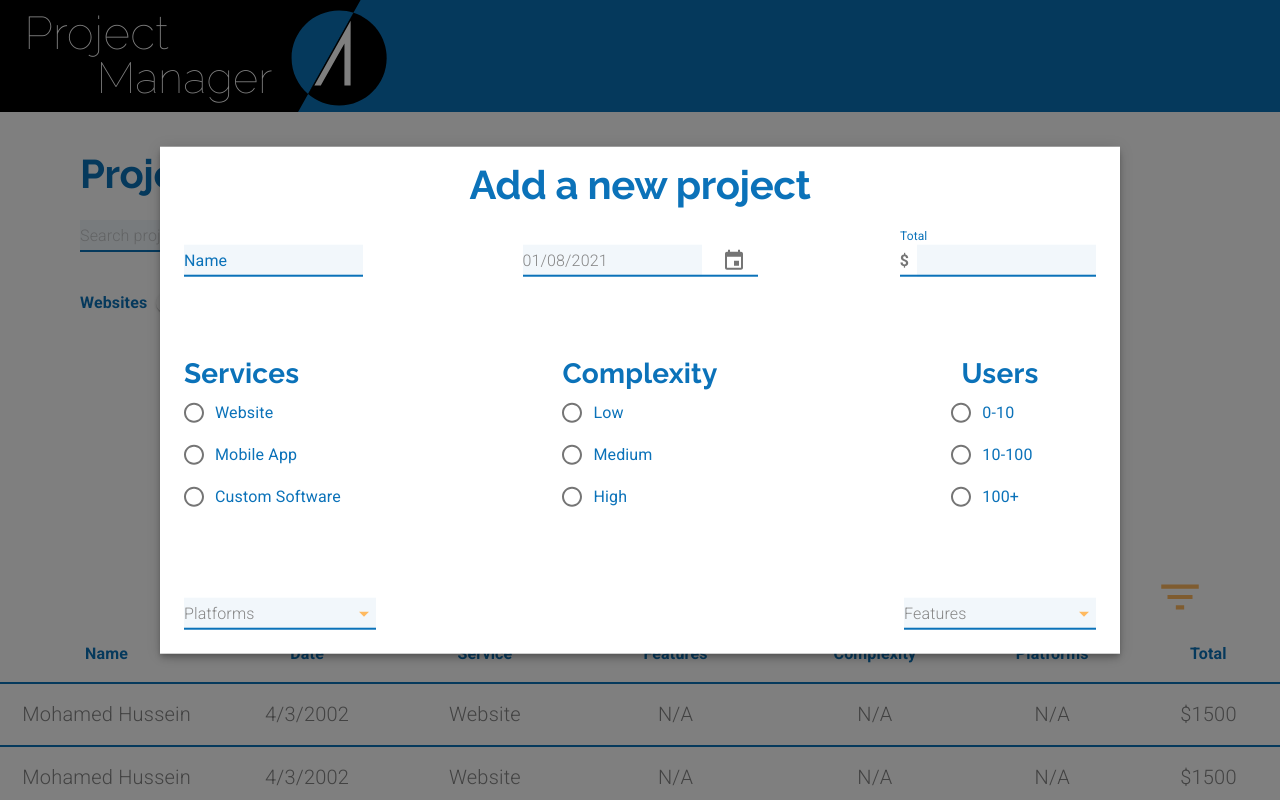
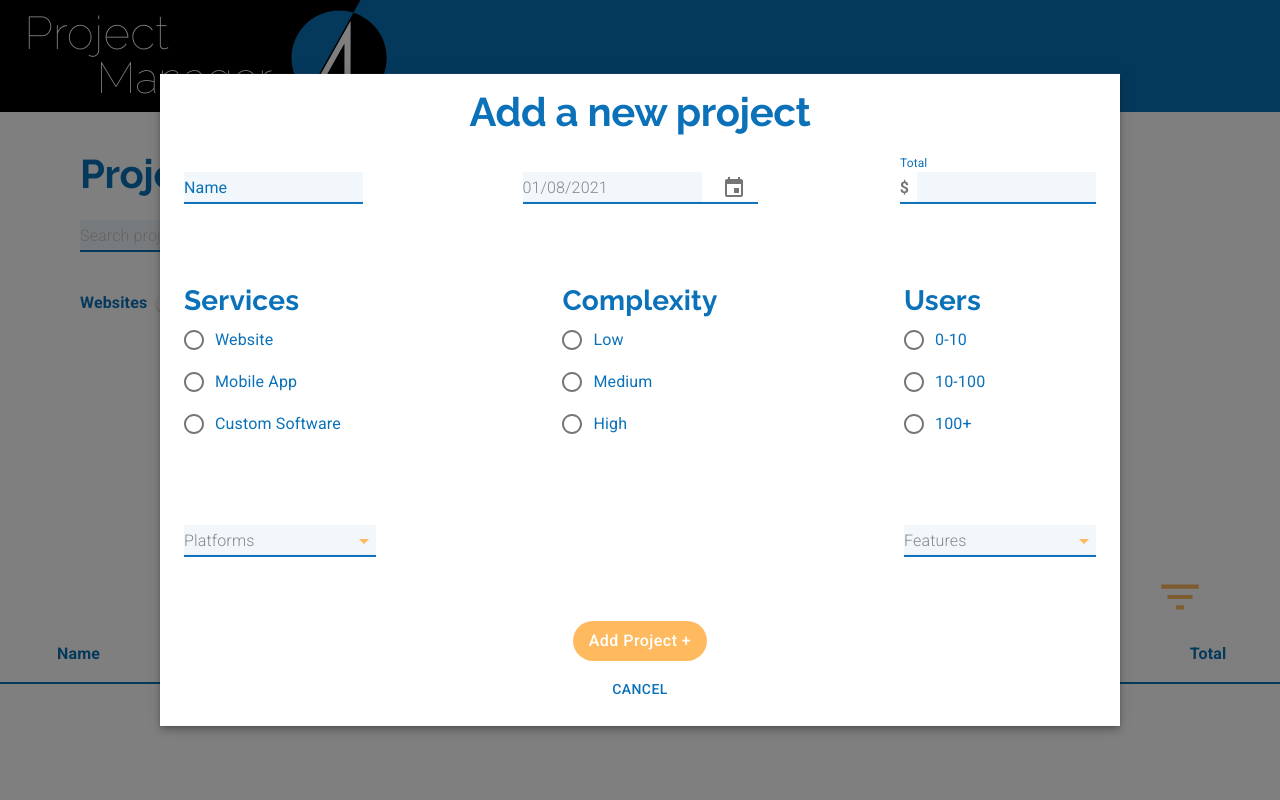
Before and after one commit to mohamed-Githu/arc-manager.react-material, a React (Create React App) app: page / in a window 1280 px wide. Both pictures are taken after a click on the icon 625 px from the left and 236 px from the top of the page. Shown: the top 800 px of the page. Built offline with nearby package versions, Linux system fonts and the light colour scheme.

Commit message:
Added the add-row function to add new project rows to the table

```diff
--- a/src/components/App.js
+++ b/src/components/App.js
@@ -19,8 +19,6 @@ import AddModal from "./ui/add-modal/add-modal.component";
 
 import theme from './ui/Theme';
 
-const createRow = (name, data, service, features, complexity, platforms, total) => ([name, data, service, features, complexity, platforms, total]);
-
 const App = () => {
   const [inputValue, setInputValue] = useState("");
 
@@ -32,11 +30,12 @@ const App = () => {
   const [modalOpen, setModalOpen] = useState(false);
   const handleModal = () => setModalOpen(!modalOpen);
 
-  const [rows, setRows] = useState([createRow("Mohamed Hussein", "4/3/2002", "Website", "N/A", "N/A", "N/A", "$1500"), createRow("Mohamed Hussein", "4/3/2002", "Website", "N/A", "N/A", "N/A", "$1500"), createRow("Custom Person", "4/3/2002", "Android", "E-commerce / Photo / Videos / Transfer Files / Push Notifications", "N/A", "N/A", "$1500"), createRow("Mohamed Hussein", "4/3/2002", "Website", "N/A", "N/A", "N/A", "$1500")]);
+  const [rows, setRows] = useState([]);
 
   const classes = useStyles();
 
   const handleInput = (e) => setInputValue(e.target.value);
+  const addRow = (newRow) => setRows([...rows, newRow]);
 
   return (
     <ThemeProvider theme={theme}>
@@ -89,7 +88,7 @@ const App = () => {
         </Grid>
       </Grid>
       <Footer />
-      <AddModal open={modalOpen} onClose={handleModal} />
+      <AddModal open={modalOpen} addRow={addRow} onClose={handleModal} />
     </ThemeProvider>
   );
 }
--- a/src/components/ui/Theme.js
+++ b/src/components/ui/Theme.js
@@ -20,7 +20,6 @@ const theme = createMuiTheme({
   },
   typography: {
     estimate: {
-      fontFamily: "Pacifico",
       fontSize: "1rem",
       color: "white",
       textTransform: "none",
@@ -150,9 +149,6 @@ const theme = createMuiTheme({
       },
     },
     MuiInput: {
-      label: {
-
-      },
       formControl: {
         marginTop: 16,
       },
--- a/src/components/ui/add-modal/add-modal.component.jsx
+++ b/src/components/ui/add-modal/add-modal.component.jsx
@@ -12,6 +12,7 @@ import {
   FormControlLabel,
   Select,
   MenuItem,
+  Button,
 } from "@material-ui/core";
 import { KeyboardDatePicker } from "@material-ui/pickers";
 
@@ -25,7 +26,7 @@ const featuresOptions = [
   "Push Notifications",
 ];
 
-const AddModal = (modalProps) => {
+const AddModal = ({ addRow, ...modalProps }) => {
   const classes = useStyles();
 
   const [date, handleDateChange] = useState(new Date());
@@ -44,15 +45,33 @@ const AddModal = (modalProps) => {
   const { name, total, service, complexity, users } = input;
   const handleChange = (e) =>
     setInput({ ...input, [e.target.id]: e.target.value });
+  const stringfyArray = (array) => {
+    return array.reduce((acc, item, i) => {
+      return i === 0 ? item : acc + " / " + item;
+    }, "");
+  };
+
+  const submitProject = () =>
+    addRow({
+      name,
+      date: date.toDateString(),
+      service,
+      features: stringfyArray(features),
+      complexity,
+      platforms: stringfyArray(platforms),
+      total,
+    });
 
   return (
     <Modal {...modalProps}>
       <Grid container className={classes.modal}>
+        <Grid item container direction="column">
           <Grid item>
             <Typography variant="h2" align="center" gutterBottom>
               Add a new project
             </Typography>
           </Grid>
+          <Grid item container>
             <Grid item container justify="space-between">
               <Grid item container direction="column" sm>
                 <Grid item>
@@ -102,7 +121,9 @@ const AddModal = (modalProps) => {
                       labelId="platforms"
                       id="platforms"
                       displayEmpty
-                  renderValue={platforms.length ? undefined : () => "Platforms"}
+                      renderValue={
+                        platforms.length ? undefined : () => "Platforms"
+                      }
                       multiple
                       value={platforms}
                       onChange={(e) => setPlatforms(e.target.value)}
@@ -179,12 +200,7 @@ const AddModal = (modalProps) => {
                   />
                 </Grid>
                 <Grid item>
-              <Grid
-                item
-                container
-                alignItems="center"
-                className={classes.radiosContainer}
-              >
+                  <Grid item container className={classes.radiosContainer}>
                     <Grid item>
                       <Typography variant="h4">Users</Typography>
                     </Grid>
@@ -223,7 +239,9 @@ const AddModal = (modalProps) => {
                         labelId="features"
                         id="features"
                         displayEmpty
-                    renderValue={features.length ? undefined : () => "Features"}
+                        renderValue={
+                          features.length ? undefined : () => "Features"
+                        }
                         multiple
                         value={features}
                         onChange={(e) => setFeatures(e.target.value)}
@@ -240,6 +258,27 @@ const AddModal = (modalProps) => {
                 </Grid>
               </Grid>
             </Grid>
+            <Grid item container className={classes.buttonsContainer}>
+              <Grid item>
+                <Button
+                  variant="container"
+                  className={classes.addButton}
+                  onClick={submitProject}
+                >
+                  Add Project +
+                </Button>
+              </Grid>
+              <Grid item>
+                <Button
+                  className={classes.cancelButton}
+                  onClick={modalProps.onClose}
+                >
+                  Cancel
+                </Button>
+              </Grid>
+            </Grid>
+          </Grid>
+        </Grid>
       </Grid>
     </Modal>
   );
--- a/src/components/ui/add-modal/add-modal.styles.jsx
+++ b/src/components/ui/add-modal/add-modal.styles.jsx
@@ -2,8 +2,7 @@ import { makeStyles } from "@material-ui/core";
 
 const useStyles = makeStyles((theme) => ({
   modal: {
-    flexDirection: "column",
-    justifyContent: "center",
+    alignItems: "center",
     position: "absolute",
     width: "60em",
     backgroundColor: theme.palette.background.paper,
@@ -12,22 +11,36 @@ const useStyles = makeStyles((theme) => ({
     top: "50%",
     left: "50%",
     transform: "translate(-50%, -50%)",
+    overflowY: "scroll",
+    maxHeight: "100vh",
+    "&::-webkit-scrollbar": {
+      width: ".4rem",
+    },
+    "&::-webkit-scrollbar-track": {
+      boxShadow: "inset 0 .05rem .1rem rgba(0, 0, 0, 0.2)",
+      backgroundColor: "rgb(240, 240, 240)",
+      borderRadius: 20,
+    },
+    "&::-webkit-scrollbar-thumb": {
+      backgroundColor: "lightgrey",
+      borderRadius: 20,
+    },
     "&:focus": {
       outline: "none",
     },
-    [theme.breakpoints.down("md")]: {
-      width: "40em",
-    },
-    [theme.breakpoints.down("sm")]: {
-      width: "30em",
-    },
-    [theme.breakpoints.down("xs")]: {
-      flexDirection: "row",
-      justifyContent: "flex-end",
-      alignItems: "flex-start",
-      width: "100%",
-      height: "100vh",
-    },
+    // [theme.breakpoints.down("md")]: {
+    //   width: "40em",
+    // },
+    // [theme.breakpoints.down("sm")]: {
+    //   width: "30em",
+    // },
+    // [theme.breakpoints.down("xs")]: {
+    //   flexDirection: "row",
+    //   justifyContent: "flex-end",
+    //   alignItems: "flex-start",
+    //   width: "100%",
+    //   height: "100vh",
+    // },
   },
   service: {
     fontWeight: 400,
@@ -36,6 +49,25 @@ const useStyles = makeStyles((theme) => ({
     flexDirection: "column",
     marginTop: "5em",
   },
+  buttonsContainer: {
+    marginTop: "3em",
+    flexDirection: "column",
+    alignItems: "center",
+  },
+  addButton: {
+    ...theme.typography.estimate,
+    margin: "1em 0",
+    "&:hover": {
+      backgroundColor: theme.palette.secondary.dark,
+    },
+  },
+  cancelButton: {
+    color: theme.palette.primary.main,
+    paddingBottom: 1,
+    "&:hover": {
+      textDecoration: "underline",
+    },
+  },
 }));
 
 export default useStyles;
--- a/src/components/ui/content-tabel/content-tabel.component.jsx
+++ b/src/components/ui/content-tabel/content-tabel.component.jsx
@@ -36,10 +36,14 @@ const ContentTable = ({ rows }) => {
           </TableHead>
           <TableBody>
             {rows.map((row, i) => (
-              <TableRow key={row[0] + i}>
-                {row.map((cell, i) => (
-                  <TableCell key={cell + i}>{cell}</TableCell>
-                ))}
+              <TableRow key={row.name + i}>
+                <TableCell>{row.name}</TableCell>
+                <TableCell>{row.date}</TableCell>
+                <TableCell>{row.service}</TableCell>
+                <TableCell>{row.features}</TableCell>
+                <TableCell>{row.complexity}</TableCell>
+                <TableCell>{row.platforms}</TableCell>
+                <TableCell>{row.total}</TableCell>
               </TableRow>
             ))}
           </TableBody>
```
Also changed, not shown: 1 other file (tests, documents, lock files or other folders). Lines whose indentation alone changed are shown as unchanged.
